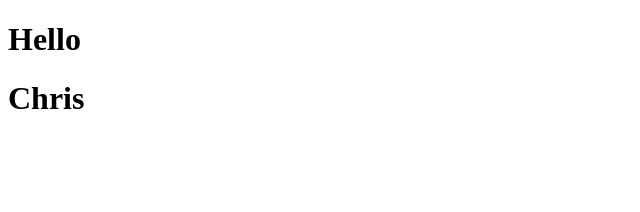
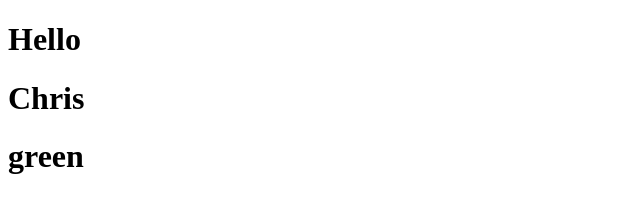
Before and after one commit to injozidigital/GitTest, a plain HTML site: page index.html in a window 1280 px wide. Shown: the whole page, without its empty margins (0-640 px from the left). Drawn offline with Linux system fonts and the light colour scheme.

Commit message:
Merge branch 'client-specific-branch' into toyota
Conflicts:
	client-specific-branch.js

```diff
--- a/index.html
+++ b/index.html
@@ -7,6 +7,7 @@
 <body>
     <h1>Hello</h1>
     <h1>Chris</h1>
+    <h1>green</h1>
     <script src="master-branch.js"></script>
 </body>
 </html>
```
